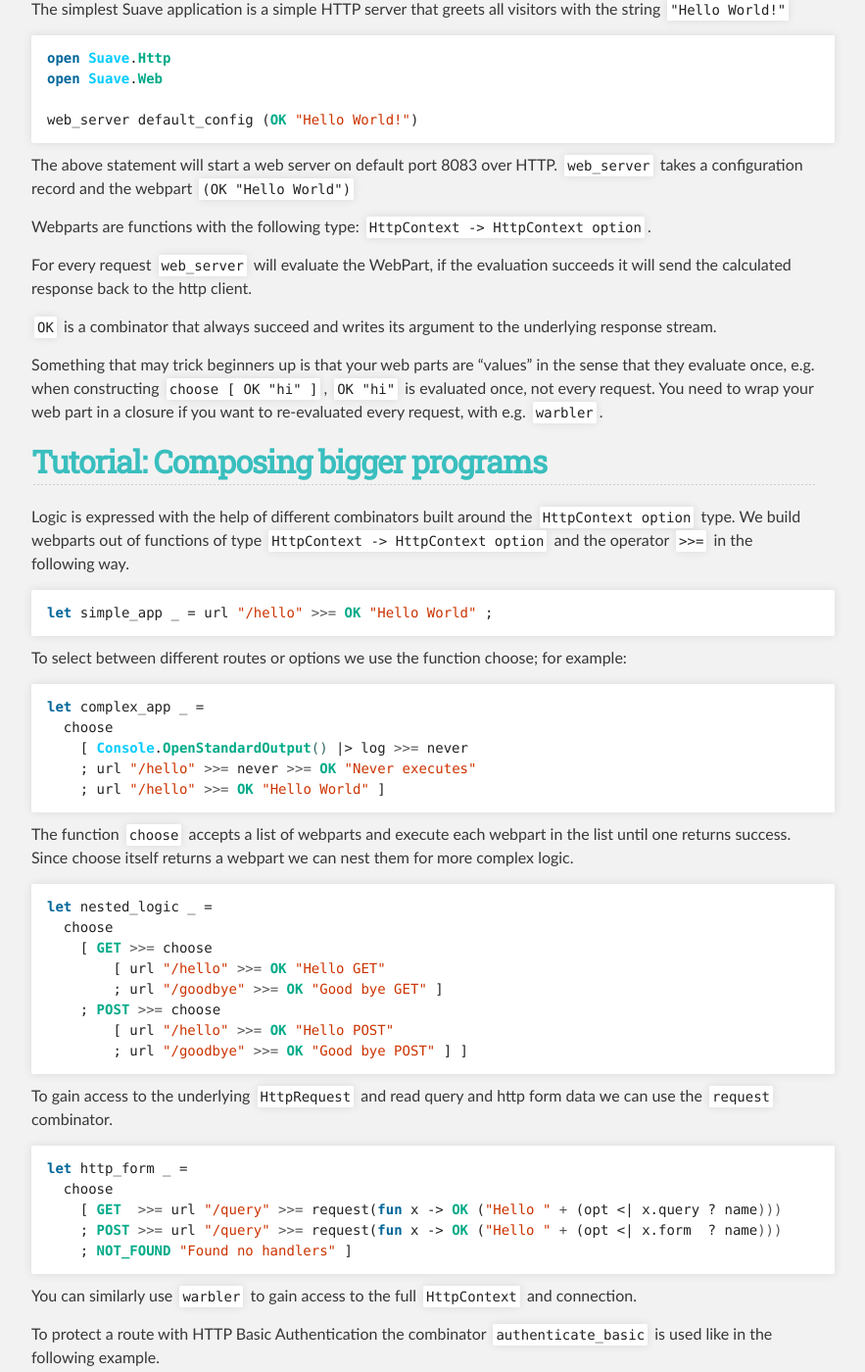
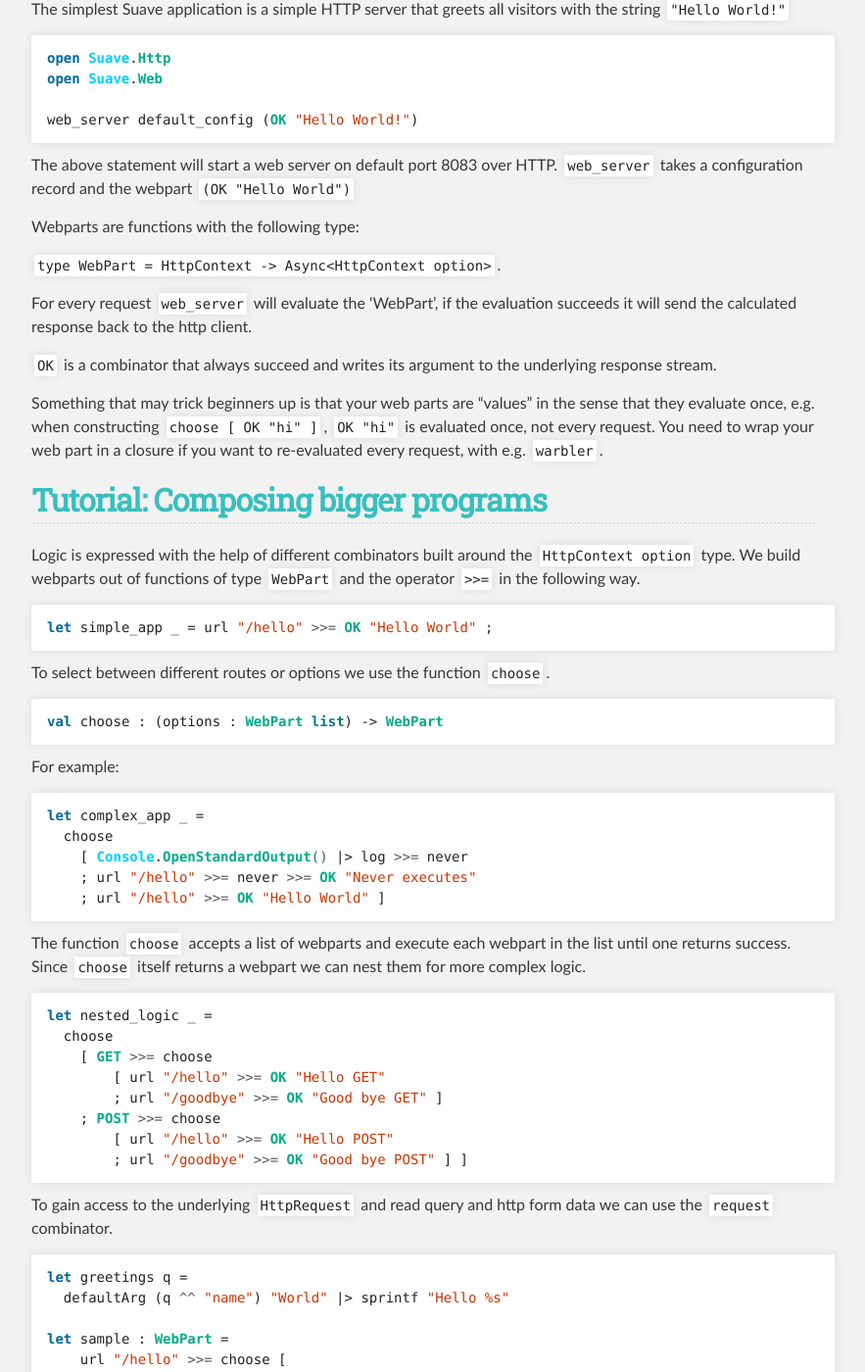
Before and after one commit to SuaveIO/suave, a Jekyll site: the page built from index.md, in a window 1280 px wide and 1400 px high, scrolled down 814 px. Shown: the whole window at 98% size, without its empty margins (208-1091 px from the left). Built offline with Jekyll 4.4.1, drawn with Linux system fonts in a browser that asks for light colours; some of the changed text lies outside the part shown.

Commit message:
minor update to docs

```diff
--- a/_includes/content.md
+++ b/_includes/content.md
@@ -40,9 +40,10 @@
 `web_server` takes a configuration record and the webpart `(OK "Hello World")`
 
 Webparts are functions with the following type:
-`HttpContext -> HttpContext option`.
 
-For every request `web_server` will evaluate the WebPart, if the evaluation
+`type WebPart = HttpContext -> Async<HttpContext option>`.
+
+For every request `web_server` will evaluate the 'WebPart', if the evaluation
 succeeds it will send the calculated response back to the http client.
 
 `OK` is a combinator that always succeed and writes its argument to the
@@ -58,14 +59,19 @@
 
 Logic is expressed with the help of different combinators built around the
 `HttpContext option` type. We build webparts out of functions of type
-`HttpContext -> HttpContext option` and the operator `>>=` in the following way.
+`WebPart` and the operator `>>=` in the following way.
 
 {% highlight fsharp %}
 let simple_app _ = url "/hello" >>= OK "Hello World" ;
 {% endhighlight %}
 
-To select between different routes or options we use the function choose; for
-example:
+To select between different routes or options we use the function `choose`.
+
+{% highlight fsharp %}
+val choose : (options : WebPart list) -> WebPart
+{% endhighlight %}
+
+For example:
 
 {% highlight fsharp %}
 let complex_app _ =
@@ -76,7 +82,7 @@
 {% endhighlight %}
 
 The function `choose` accepts a list of webparts and execute each webpart in the
-list until one returns success. Since choose itself returns a webpart we can
+list until one returns success. Since `choose` itself returns a webpart we can
 nest them for more complex logic.
 
 {% highlight fsharp %}
@@ -94,14 +100,17 @@
 we can use the `request` combinator.
 
 {% highlight fsharp %}
-let http_form _ =
-  choose
-    [ GET  >>= url "/query" >>= request(fun x -> OK ("Hello " + (opt <| x.query ? name)))
-    ; POST >>= url "/query" >>= request(fun x -> OK ("Hello " + (opt <| x.form  ? name)))
-    ; NOT_FOUND "Found no handlers" ]
+let greetings q =
+  defaultArg (q ^^ "name") "World" |> sprintf "Hello %s"
+
+let sample : WebPart =
+    url "/hello" >>= choose [
+      GET  >>= request(fun r -> OK <| greetings (query r))
+      POST >>= request(fun r -> OK <| greetings (form r))
+      NOT_FOUND "Found no handlers" ]
 {% endhighlight %}
 
-You can similarly use `warbler` to gain access to the full `HttpContext` and
+You can similarly use `context` to gain access to the full `HttpContext` and
 connection.
 
 To protect a route with HTTP Basic Authentication the combinator
```
